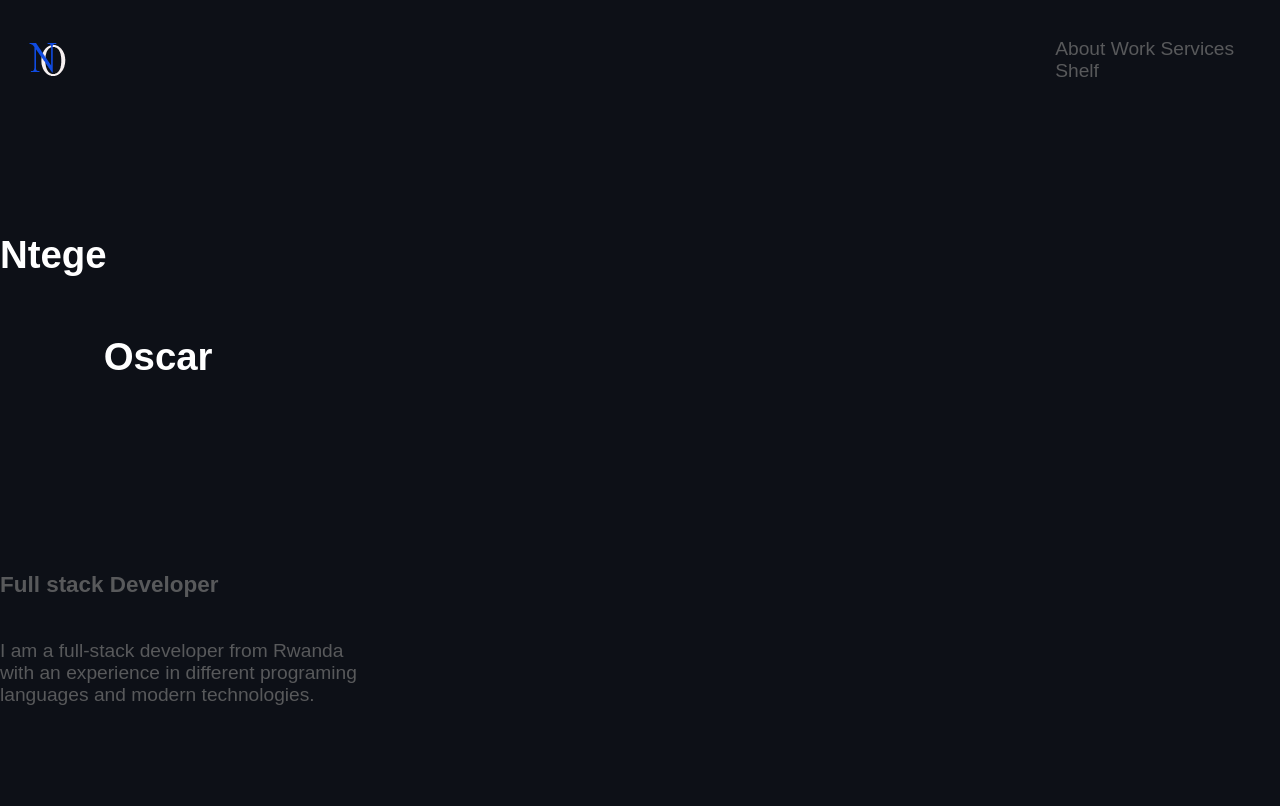
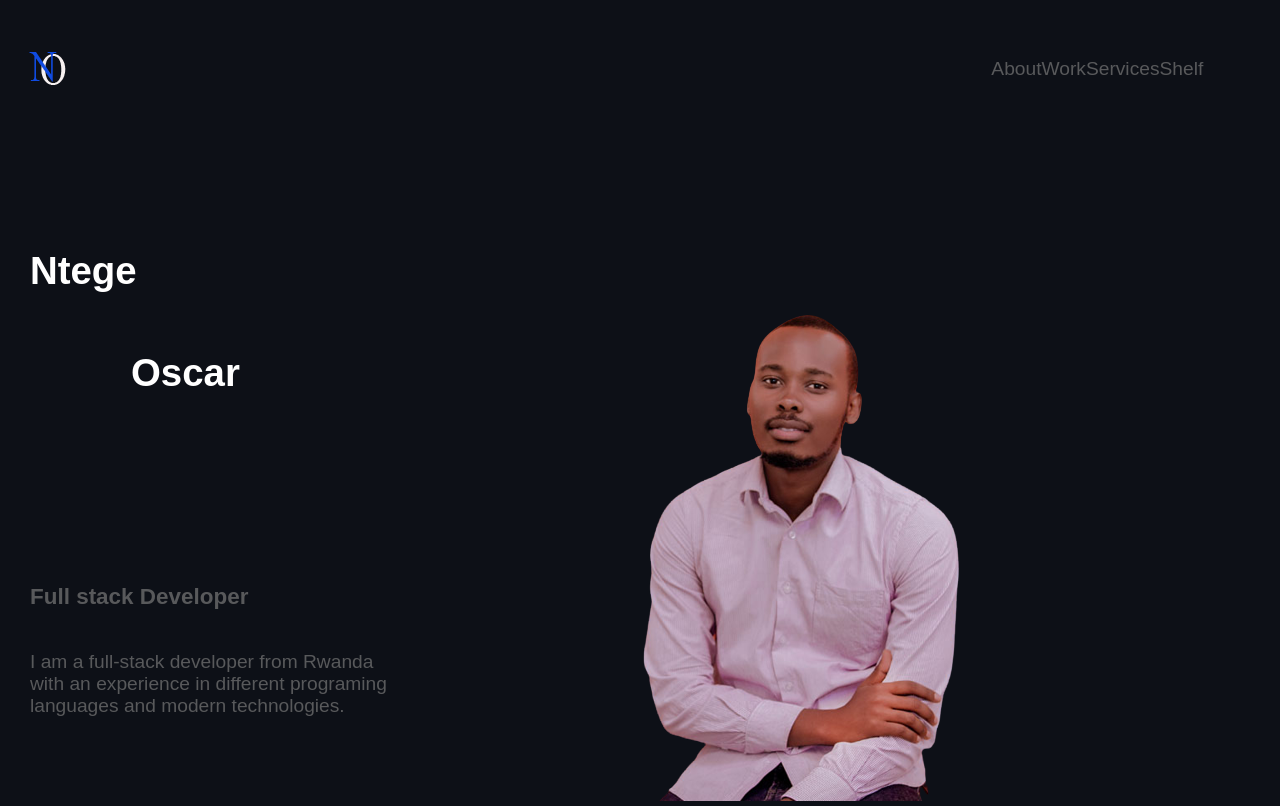
Before and after one commit to ntegeoscar/my-brand, a plain HTML site: page index.html in a window 1280 px wide. Drawn offline with Linux system fonts and the light colour scheme; a web font is replaced by a local one.

Commit message:
profile image align

```diff
--- a/index.html
+++ b/index.html
@@ -32,5 +32,8 @@
     <h3>Full stack Developer</h3>
     <p>I am a full-stack developer from Rwanda<br> with an experience in different programing <br>languages and modern technologies.</p>
         </div>
+        <div class="profileimage">
+        <img src="images/profile-img.png" alt="">
+        </div>
 </body>
 </html>
--- a/styles.css
+++ b/styles.css
@@ -13,6 +13,16 @@ body{
     color: inherit;
 }
 .menu li{
+    display: flex;
+    justify-content: space-between;
+    text-decoration: none;
+    list-style: none;
+    padding: 1em;
+
+}
+.menu ul{
+    display: flex;
+    justify-content: space-between;
     text-decoration: none;
     list-style: none;
     padding: 1em;
@@ -29,8 +39,9 @@ list-style: none;
 }
 .menu{
     display: flex;
-    margin-left: 70%;
+    margin-left: 60%;
     padding-top: 0;
+    padding-right: 3%;
 }
 .mainheader{
     display: flex;
@@ -42,6 +53,7 @@ list-style: none;
     display: grid;
     margin-right: 10%;
     margin-top: 7%;
+    padding-left: 30px;
 
 }
 h1{
@@ -59,3 +71,14 @@ h3{
     justify-content: space-between;
     margin-top: 14%;
 }
+.profileimage{
+   display: block;
+   float: right;
+   margin-top: -34%;
+    max-width: fit-content;
+    max-height: fit-content;
+    background-size: contain;
+    background-repeat: no-repeat;
+    background-position:center ;
+    padding-right: 20%;
+}
```
Also changed, not shown: images/profile-img.png (added).
